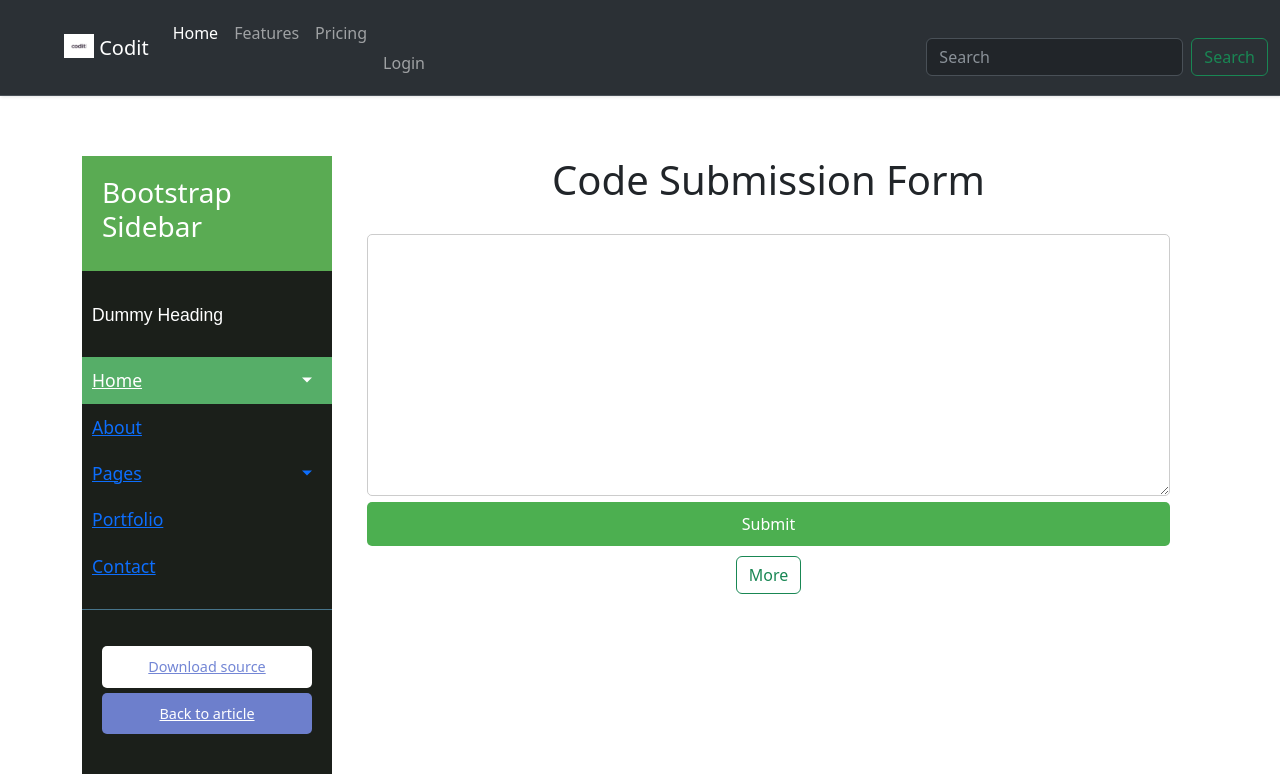
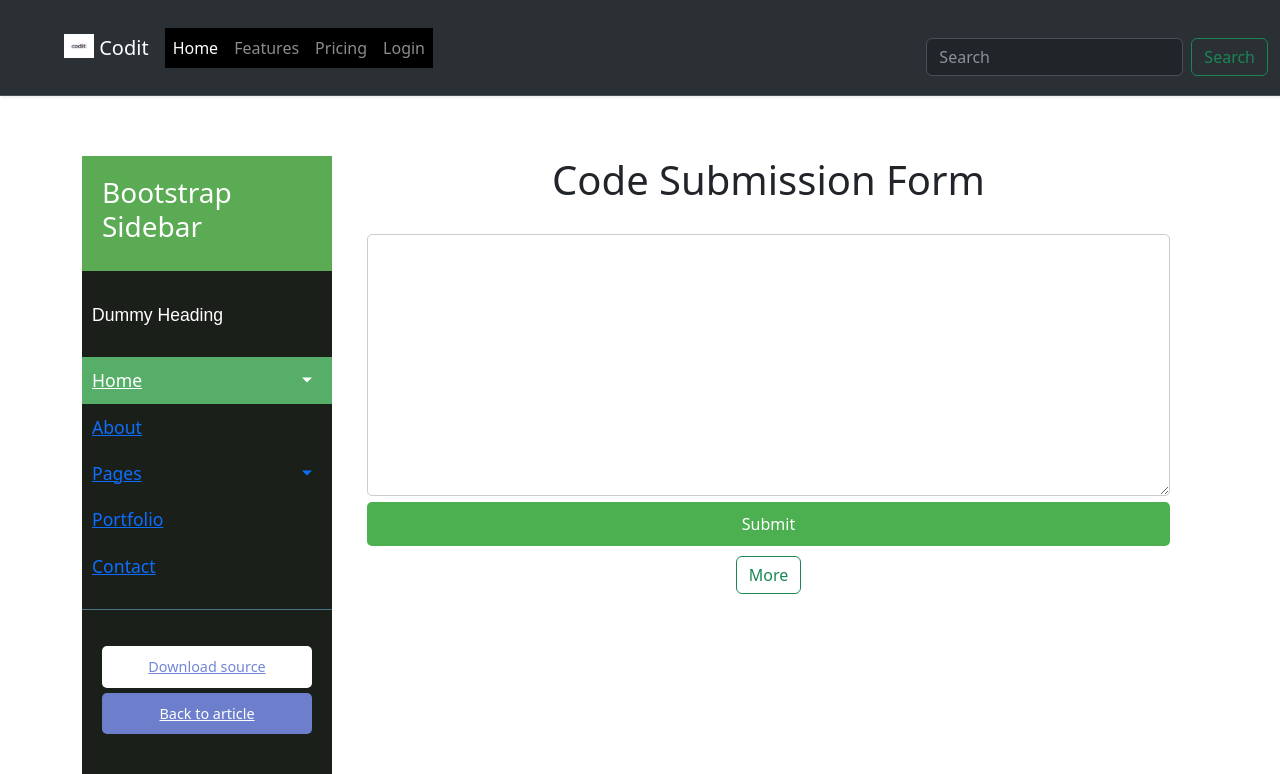
Before and after one commit to mak-ahoy/flask_app, a Flask app: page / in a window 1280 px wide. Shown: the top 774 px of the page. Run offline with Flask 3, Linux system fonts and the light colour scheme; some libraries are stand-ins or nearby versions.

Commit message:
Changes made to login buttons

```diff
--- a/templates/base.html
+++ b/templates/base.html
@@ -20,7 +20,7 @@
             <span class="navbar-toggler-icon"></span>
           </button>
           <div class="collapse navbar-collapse" id="navbarText">
-            <ul class="navbar-nav me-auto mb-2 mb-lg-0">
+            <ul class="navbar-nav me-auto mb-2 mb-lg-0 d-flex justify-content-center text-center bg-black">
               <li class="nav-item">
                 <a class="nav-link active" aria-current="page" href="/">Home</a>
               </li>
@@ -30,11 +30,8 @@
               <li class="nav-item">
                 <a class="nav-link" href="#">Pricing</a>
               </li>
-              <li class="nav-item">
-                <form action="/welcome" method="post">
-                   <input type="submit" value="Login" class="nav-link">
-                </form>
-                <!-- <a class="nav-link" href="#">Login</a> -->
+              <li class="nav-item" >
+                <a class="nav-link" href="/login">Login</a>
               </li>
             </ul>
             <span class="nav-item" style="padding-bottom: 1%;">
```
